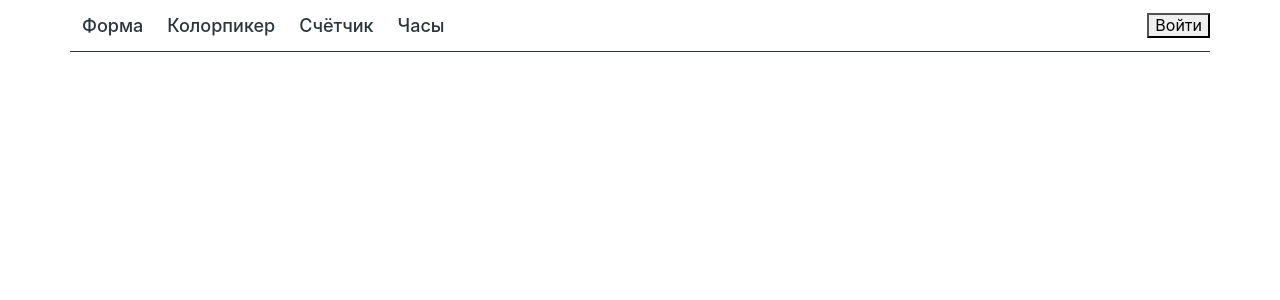
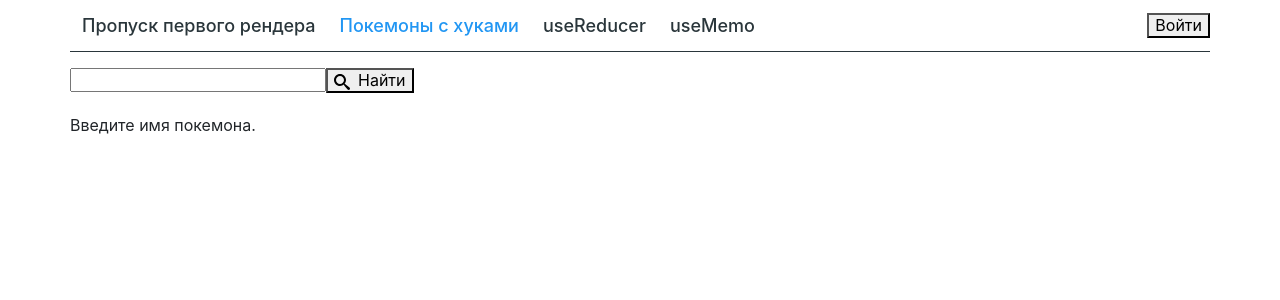
Before and after one commit to kharchenkok/fson91-react-train, a React (Create React App) app: page /pokemon in a window 1280 px wide. Shown: the top 300 px of the page. Built offline with nearby package versions, Linux system fonts and the light colour scheme.

Commit message:
pokemon added

```diff
--- a/src/App.js
+++ b/src/App.js
@@ -1,18 +1,18 @@
 import { Route, Routes } from 'react-router-dom';
 import AppBar from './components/AppBar/AppBar';
-import SignupForm from './components/SignupForm/SignupForm';
-import ColorPicker from './components/ColorPicker/ColorPicker';
+
 import Counter from './components/Counter/Counter';
-import Clock from './components/Clock/Clock';
+import SkipEffectOnFirstRender from './components/SkipEffectOnFirstRender';
+import PokemonView from './views/PokemonView';
 
-const colorPickerOptions = [
-  { label: 'red', color: '#F44336' },
-  { label: 'green', color: '#4CAF50' },
-  { label: 'blue', color: '#2196F3' },
-  { label: 'grey', color: '#607D8B' },
-  { label: 'pink', color: '#E91E63' },
-  { label: 'indigo', color: '#3F51B5' },
-];
+// const colorPickerOptions = [
+//   { label: 'red', color: '#F44336' },
+//   { label: 'green', color: '#4CAF50' },
+//   { label: 'blue', color: '#2196F3' },
+//   { label: 'grey', color: '#607D8B' },
+//   { label: 'pink', color: '#E91E63' },
+//   { label: 'indigo', color: '#3F51B5' },
+// ];
 
 const containerStyles = {
   maxWidth: 1170,
@@ -27,14 +27,14 @@ export default function App() {
     <div style={containerStyles}>
       <AppBar />
       <Routes>
-        <Route exact path="/signup" element={<SignupForm />} />
         <Route
           exact
-          path="/colorpicker"
-          element={<ColorPicker options={colorPickerOptions} />}
+          path="/skip-first-render"
+          element={<SkipEffectOnFirstRender />}
         />
+        <Route exact path="/pokemon" element={<PokemonView />} />
         <Route exact path="/counter" element={<Counter />} />
-        <Route exact path="/clock" element={<Clock />} />
+        {/*<Route exact path="/notes" element={<Friends />} />*/}
       </Routes>
     </div>
   );
--- a/src/components/Navigation/Navigation.js
+++ b/src/components/Navigation/Navigation.js
@@ -5,31 +5,31 @@ import styles from './Navigation.module.css';
 const Navigation = () => (
   <nav>
     <NavLink
-      to="/signup"
+      to="/skip-first-render"
       className={({ isActive }) => (isActive ? styles.active : styles.link)}
     >
-      Форма
+      Пропуск первого рендера
     </NavLink>
 
     <NavLink
-      to="/colorpicker"
+      to="/pokemon"
       className={({ isActive }) => (isActive ? styles.active : styles.link)}
     >
-      Колорпикер
+      Покемоны с хуками
     </NavLink>
 
     <NavLink
       to="/counter"
       className={({ isActive }) => (isActive ? styles.active : styles.link)}
     >
-      Счётчик
+      useReducer
     </NavLink>
 
     <NavLink
-      to="/clock"
+      to="/notes"
       className={({ isActive }) => (isActive ? styles.active : styles.link)}
     >
-      Часы
+      useMemo
     </NavLink>
   </nav>
 );
--- /dev/null
+++ b/src/components/Pokemon/DataView.js
@@ -0,0 +1,20 @@
+export default function PokemonDataView({ pokemon: { sprites, name, stats } }) {
+  return (
+    <div>
+      <img
+        src={sprites.other['official-artwork'].front_default}
+        width="240"
+        height="100"
+        alt={name}
+      />
+      <h2>{name}</h2>
+      <ul>
+        {stats.map((entry) => (
+          <li key={entry.stat.name}>
+            {entry.stat.name}: {entry.base_stat}
+          </li>
+        ))}
+      </ul>
+    </div>
+  );
+}
--- /dev/null
+++ b/src/components/Pokemon/ErrorView.js
@@ -0,0 +1,10 @@
+import errorImage from './error.jpg';
+
+export default function PokemonErrorView({ message }) {
+  return (
+    <div role="alert">
+      <img src={errorImage} width="240" alt="sadcat" />
+      <p>{message}</p>
+    </div>
+  );
+}
--- /dev/null
+++ b/src/components/Pokemon/Form.js
@@ -0,0 +1,76 @@
+import { useState } from 'react';
+import { ImSearch } from 'react-icons/im';
+import { toast } from 'react-toastify';
+
+const styles = { form: { marginBottom: 20 } };
+
+export default function PokemonForm({ onSubmit }) {
+  const [pokemonName, setPokemonName] = useState('');
+  const handleNameChange = (event) => {
+    setPokemonName(event.currentTarget.value.toLowerCase());
+  };
+  const handleSubmit = (event) => {
+    event.preventDefault();
+
+    if (pokemonName.trim() === '') {
+      toast.error('Введите имя покемона.');
+      return;
+    }
+
+    onSubmit(pokemonName);
+    setPokemonName('');
+  };
+  return (
+    <form onSubmit={handleSubmit} style={styles.form}>
+      <input
+        type="text"
+        name="pokemonName"
+        value={pokemonName}
+        onChange={handleNameChange}
+      />
+      <button type="submit">
+        <ImSearch style={{ marginRight: 8 }} />
+        Найти
+      </button>
+    </form>
+  );
+}
+
+// export default class PokemonForm extends Component {
+//     state = {
+//         pokemonName: '',
+//     };
+//
+//     handleNameChange = event => {
+//         this.setState({ pokemonName: event.currentTarget.value.toLowerCase() });
+//     };
+//
+//     handleSubmit = event => {
+//         event.preventDefault();
+//
+//         if (this.state.pokemonName.trim() === '') {
+//             toast.error('Введите имя покемона.');
+//             return;
+//         }
+//
+//         this.props.onSubmit(this.state.pokemonName);
+//         this.setState({ pokemonName: '' });
+//     };
+//
+//     render() {
+//         return (
+//             <form onSubmit={this.handleSubmit} style={styles.form}>
+//                 <input
+//                     type="text"
+//                     name="pokemonName"
+//                     value={this.state.pokemonName}
+//                     onChange={this.handleNameChange}
+//                 />
+//                 <button type="submit">
+//                     <ImSearch style={{ marginRight: 8 }} />
+//                     Найти
+//                 </button>
+//             </form>
+//         );
+//     }
+// }
--- /dev/null
+++ b/src/components/Pokemon/Info.js
@@ -0,0 +1,97 @@
+import { useState, useEffect } from 'react';
+import PokemonDataView from './DataView';
+import PokemonErrorView from './ErrorView';
+import PokemonPendingView from './PendingView';
+import pokemonAPI from '../../services/pokemon-api';
+
+const Status = {
+  IDLE: 'idle',
+  PENDING: 'pending',
+  RESOLVED: 'resolved',
+  REJECTED: 'rejected',
+};
+
+export default function PokemonInfo({ pokemonName }) {
+  const [pokemon, setPokemon] = useState(null);
+  const [error, setError] = useState(null);
+  const [status, setStatus] = useState(Status.IDLE);
+
+  useEffect(() => {
+    if (!pokemonName) {
+      // 'pokemonName это пустая строка при первом рендере, не делаем fetch',
+      return;
+    }
+    setStatus(Status.PENDING);
+    pokemonAPI
+      .fetchPokemon(pokemonName)
+      .then((pokemon) => {
+        setPokemon(pokemon);
+        setStatus(Status.RESOLVED);
+      })
+      .catch((error) => {
+        setError(error);
+        setStatus(Status.REJECTED);
+      });
+  }, [pokemonName]);
+
+  if (status === Status.IDLE) {
+    return <div>Введите имя покемона.</div>;
+  }
+
+  if (status === Status.PENDING) {
+    return <PokemonPendingView pokemonName={pokemonName} />;
+  }
+
+  if (status === Status.REJECTED) {
+    return <PokemonErrorView message={error.message} />;
+  }
+
+  if (status === Status.RESOLVED) {
+    return <PokemonDataView pokemon={pokemon} />;
+  }
+}
+
+// export default class PokemonInfo extends Component {
+//     state = {
+//         pokemon: null,
+//         error: null,
+//         status: Status.IDLE,
+//     };
+//
+//     componentDidUpdate(prevProps, prevState) {
+//         const prevName = prevProps.pokemonName;
+//         const nextName = this.props.pokemonName;
+//
+//         if (prevName !== nextName) {
+//             this.setState({ status: Status.PENDING });
+//
+//             setTimeout(() => {
+//                 pokemonAPI
+//                     .fetchPokemon(nextName)
+//                     .then(pokemon => this.setState({ pokemon, status: Status.RESOLVED }))
+//                     .catch(error => this.setState({ error, status: Status.REJECTED }));
+//             }, 3000);
+//         }
+//     }
+//
+//     render() {
+//         const { pokemon, error, status } = this.state;
+//         const { pokemonName } = this.props;
+//
+//         if (status === 'idle') {
+//             return <div>Введите имя покемона.</div>;
+//         }
+//
+//         if (status === 'pending') {
+//             return <PokemonPendingView pokemonName={pokemonName} />;
+//         }
+//
+//         if (status === 'rejected') {
+//             return <PokemonErrorView message={error.message} />;
+//         }
+//
+//         if (status === 'resolved') {
+//             return <PokemonDataView pokemon={pokemon} />;
+//         }
+//     }
+// }
--- /dev/null
+++ b/src/components/Pokemon/PendingView.js
@@ -0,0 +1,36 @@
+import { ImSpinner } from 'react-icons/im';
+import PokemonDataView from './DataView';
+import pendingImage from './pending.png';
+
+const styles = {
+  spinner: {
+    display: 'flex',
+    alignItems: 'center',
+    marginBottom: 10,
+    fontSize: 24,
+  },
+};
+
+export default function PokemonPendingView({ pokemonName }) {
+  const pokemon = {
+    name: pokemonName,
+    sprites: {
+      other: {
+        'official-artwork': {
+          front_default: pendingImage,
+        },
+      },
+    },
+    stats: [],
+  };
+
+  return (
+    <div role="alert">
+      <div style={styles.spinner}>
+        <ImSpinner size="32" className="icon-spin" />
+        Загружаем...
+      </div>
+      <PokemonDataView pokemon={pokemon} />
+    </div>
+  );
+}
--- /dev/null
+++ b/src/components/SkipEffectOnFirstRender.js
@@ -0,0 +1,36 @@
+import { useState, useEffect, useRef } from 'react';
+
+const styles = {
+  code: {
+    display: 'inline-flex',
+    padding: 4,
+    borderRadius: 4,
+    backgroundColor: '#ddd',
+    fontWeight: 700,
+  },
+};
+
+export default function SkipEffectOnFirstRender() {
+  const [count, setCount] = useState(0);
+  const isFirstRender = useRef(true);
+
+  useEffect(() => {
+    if (isFirstRender.current) {
+      console.log(`Пропускаем выполнение useEffect на первом рендере`);
+      isFirstRender.current = false;
+      return;
+    }
+
+    console.log(`Выполняется useEffect - ${Date.now()}`);
+  });
+
+  return (
+    <div>
+      <button onClick={() => setCount((c) => c + 1)}>{count}</button>
+      <p>
+        <code style={styles.code}>useEffect</code> этого компонента не
+        выполняется на первом рендере
+      </p>
+    </div>
+  );
+}
--- /dev/null
+++ b/src/services/pokemon-api.js
@@ -0,0 +1,15 @@
+function fetchPokemon(name) {
+  return fetch(`https://pokeapi.co/api/v2/pokemon/${name}`).then((response) => {
+    if (response.ok) {
+      return response.json();
+    }
+
+    return Promise.reject(new Error(`Нет покемона с именем ${name}`));
+  });
+}
+
+const api = {
+  fetchPokemon,
+};
+
+export default api;
--- /dev/null
+++ b/src/views/PokemonView.js
@@ -0,0 +1,36 @@
+import { useState } from 'react';
+import { ToastContainer } from 'react-toastify';
+import PokemonForm from '../components/Pokemon/Form.js';
+import PokemonInfo from '../components/Pokemon/Info.js';
+
+export default function PokemonView() {
+  const [pokemonName, setPokemonName] = useState('');
+
+  return (
+    <>
+      <PokemonForm onSubmit={setPokemonName} />
+      <PokemonInfo pokemonName={pokemonName} />
+      <ToastContainer autoClose={3000} />
+    </>
+  );
+}
+
+// export default class App extends Component {
+//     state = {
+//         pokemonName: '',
+//     };
+//
+//     handleFormSubmit = pokemonName => {
+//         this.setState({ pokemonName });
+//     };
+//
+//     render() {
+//         return (
+//             <div style={{ maxWidth: 1170, margin: '0 auto', padding: 20 }}>
+//                 <PokemonForm onSubmit={this.handleFormSubmit} />
+//                 <PokemonInfo pokemonName={this.state.pokemonName} />
+//                 <ToastContainer autoClose={3000} />
+//             </div>
+//         );
+//     }
+// }
```
Also changed, not shown: src/components/Pokemon/error.jpg (added), src/components/Pokemon/pending.png (added).
